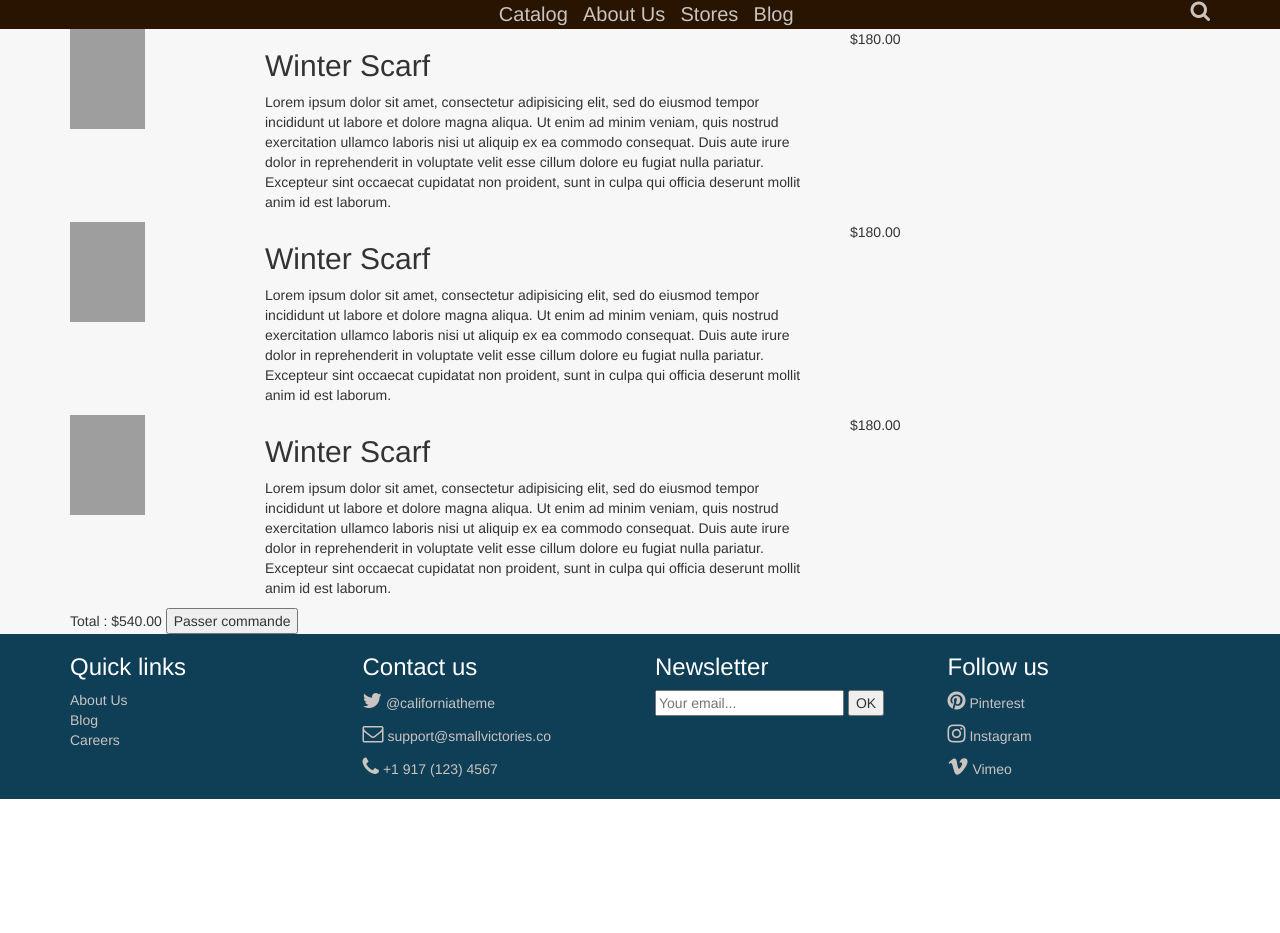
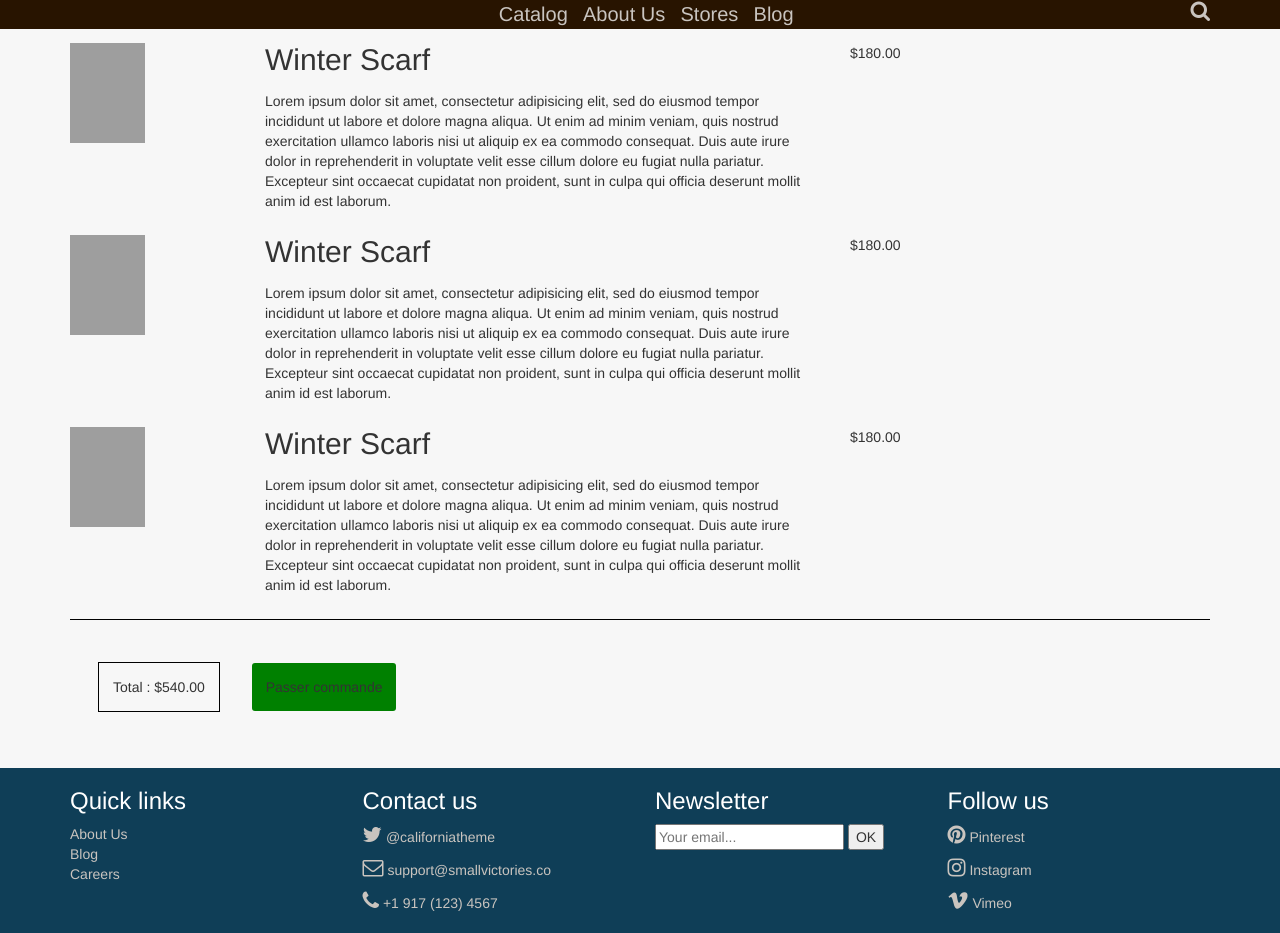
Before and after one commit to TMeunier1/inte_sass2, a website: page panier.html in a window 1280 px wide. Before the commit the page ends 800 px from the top, so only its background shows below. Drawn offline with nearby package versions, Linux system fonts and the light colour scheme; grey boxes are pictures that could not be loaded.

Commit message:
Add margin on sections and h2, border top to the last section, add margin, padding, border to span on placeorder section, add background color and padding on button

```diff
--- a/static/css/scss/style.scss
+++ b/static/css/scss/style.scss
@@ -14,7 +14,6 @@ $beige: #a28f61;
 @mixin margin($size) {
     margin: $size;
 }
-
 @mixin margin-bot($size) {
     margin-bottom: $size;
 }
@@ -164,21 +163,26 @@ footer {
     #descriproduct {
         border-bottom: 1px solid black;
         @include margin-bot(3em);
+
         img:not(.otherpic) {
             margin-top: 2em;
         }
+
         .otherpic {
             margin-left: 1em;
-        @include margin(1em 0 4em 1em);
+            @include margin(1em 0 4em 1em);
         }
     }
+
     #price {
         @include margin-bot(3em);
         text-align: center;
+
         span {
             border: 1px solid black;
             @include padding(2em);
         }
+
         p {
             display: inline-block;
             background-color: green;
@@ -190,3 +194,31 @@ footer {
         }
     }
 }
+
+#panier {
+    section {
+        @include margin (1em 0);
+
+        h2 {
+            @include margin(0 0 0.5em 0);
+        }
+    }
+
+    #placeorder {
+        border-top: 1px solid black;
+
+        span {
+            display: inline-block;
+            @include margin(3em 2em);
+            @include padding(1em);
+            border: 1px solid black;
+        }
+
+        button {
+            background-color: green;
+            @include padding(1em);
+            border: none;
+            border-radius: 3px;
+        }
+    }
+}
```
Also changed, not shown: static/css/style.css, 1 other file.
